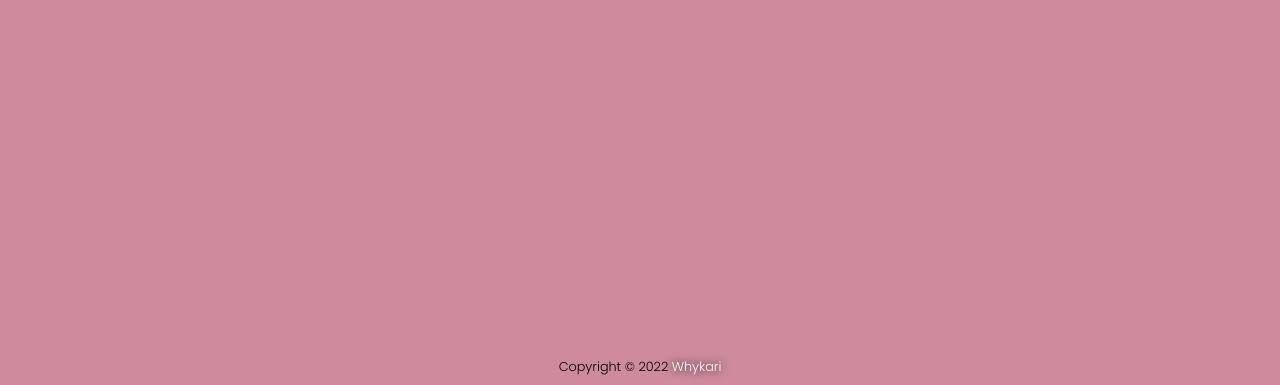
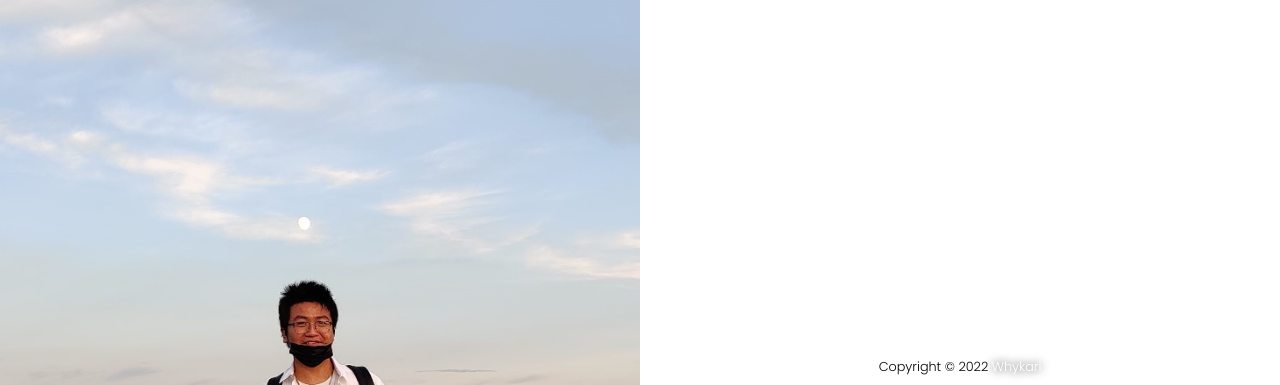
Before and after one commit to Chuan-Chen/PortfolioPages, a plain HTML site: page index.html in a window 1280 px wide. Shown: the top 385 px of the page. Drawn offline with Linux system fonts and the light colour scheme.

Commit message:
temp cover updated

```diff
--- a/index.html
+++ b/index.html
@@ -22,7 +22,7 @@ Include Bootstrap and JQuery.
   </head>
   <body>
   <div class = "main">
-
+    <img src = "resources/images/Profile_IMG.jpg">
   </div>
   <div class = "footer">
     <div>
--- a/resources/css/style.css
+++ b/resources/css/style.css
@@ -1,7 +1,7 @@
 
 :root{
   --background-color: #ce8b9c;
-  --footer--icon-hover-color: #e49bad;
+  --footer--icon-hover-color: grey;
 }
 
 body{
@@ -12,7 +12,7 @@ body{
   -ms-overflow-Style: none;
   scrollbar-width: none;
   overflow-y: scroll;
-  background-color: var(--background-color);
+
 
 }
 body::-webkit-scrollbar {
@@ -21,10 +21,18 @@ body::-webkit-scrollbar {
 
 .main{
   display: flex;
+  flex:1;
+}
+.main img{
+  height: 100%;
+  width: 100%;
+  object-fit: cover;
+
 }
 
 
 .footer{
+  flex:1;
   display: flex;
   flex-direction: column;
   gap: 15px;
@@ -32,7 +40,6 @@ body::-webkit-scrollbar {
   align-items: center;
   width: 100%;
   padding-bottom: 15px;
-  flex-grow: 0;
   font-size: .8rem;
 }
 
```
